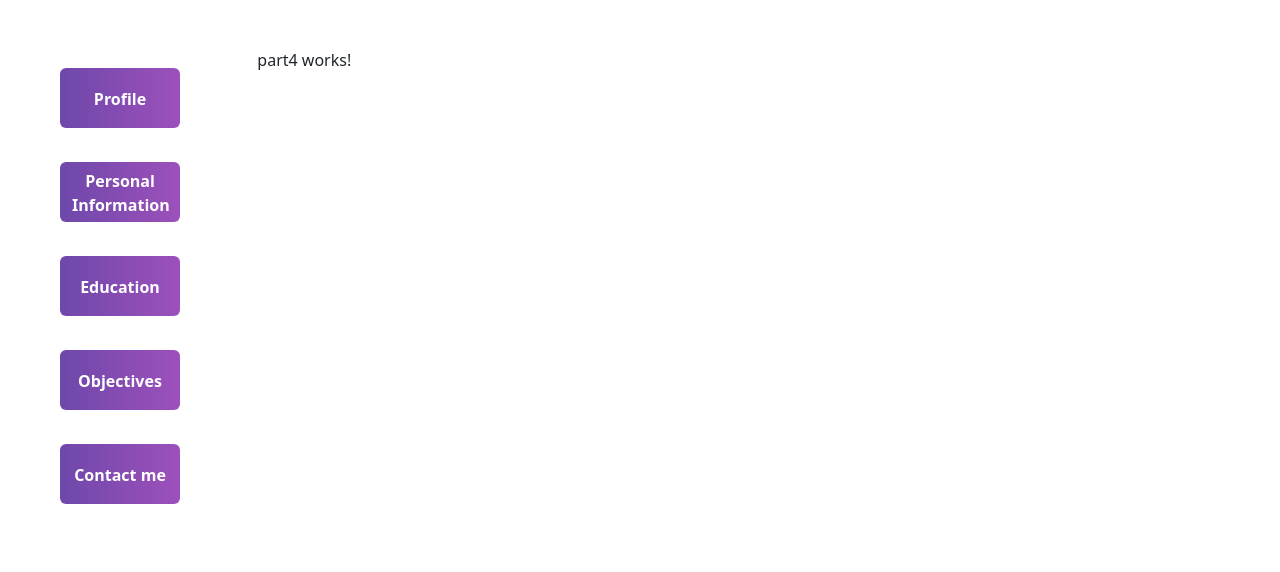
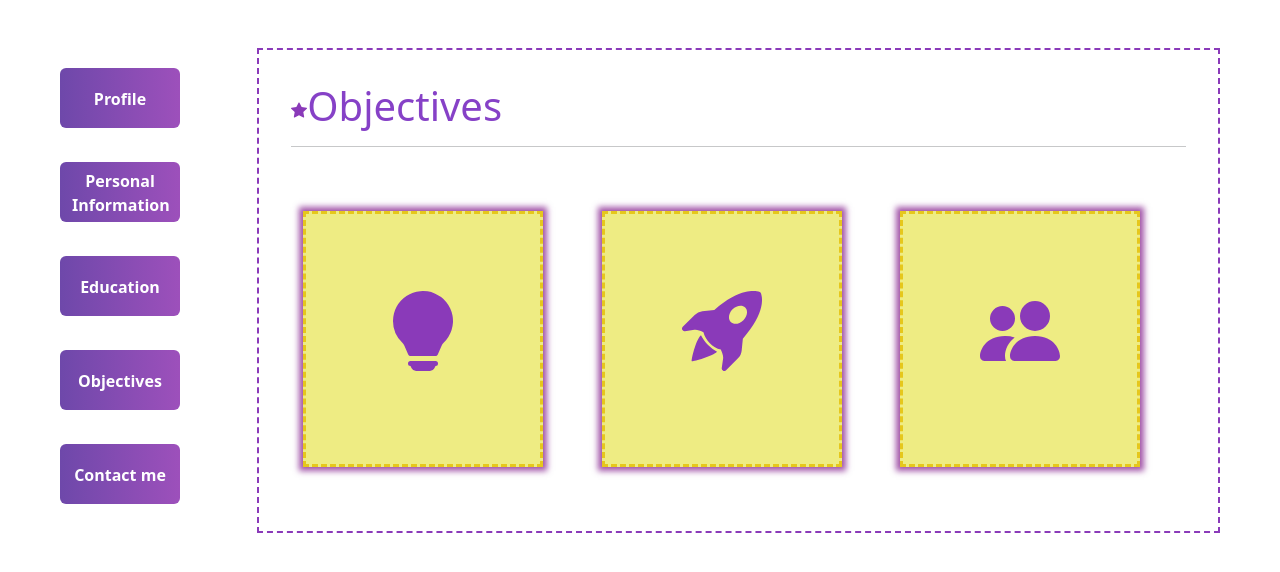
Before and after one commit to NajhelyBS/Angular_sesion12_taller-2, an Angular app: page /objective in a window 1280 px wide. Shown: the top 572 px of the page. Built offline with nearby package versions, Linux system fonts and the light colour scheme.

Commit message:
project were created

```diff
--- a/src/app/body/part1/part1.component.html
+++ b/src/app/body/part1/part1.component.html
@@ -2,7 +2,11 @@
 
   <!-- Tittle + two var  -->
 
-  <h1>Hi! <span> ✧ </span> I am {{Nombre}}  {{Apellido}} <span> ✧</span></h1>
+  <h1><svg xmlns="http://www.w3.org/2000/svg" width="16" height="16" fill="currentColor" class="bi bi-star-fill"
+      viewBox="0 0 16 16">
+      <path
+        d="M3.612 15.443c-.386.198-.824-.149-.746-.592l.83-4.73L.173 6.765c-.329-.314-.158-.888.283-.95l4.898-.696L7.538.792c.197-.39.73-.39.927 0l2.184 4.327 4.898.696c.441.062.612.636.282.95l-3.522 3.356.83 4.73c.078.443-.36.79-.746.592L8 13.187l-4.389 2.256z" />
+    </svg> Hi! <span> ✧ </span> I am {{Nombre}} {{Apellido}} <span> ✧</span></h1>
 
   <hr>
 
--- a/src/app/body/part3/part3.component.html
+++ b/src/app/body/part3/part3.component.html
@@ -1,6 +1,9 @@
 <body>
-
-<h1>Formación Académica</h1>
+    <h1><svg xmlns="http://www.w3.org/2000/svg" width="16" height="16" fill="currentColor" class="bi bi-star-fill"
+            viewBox="0 0 16 16">
+            <path
+                d="M3.612 15.443c-.386.198-.824-.149-.746-.592l.83-4.73L.173 6.765c-.329-.314-.158-.888.283-.95l4.898-.696L7.538.792c.197-.39.73-.39.927 0l2.184 4.327 4.898.696c.441.062.612.636.282.95l-3.522 3.356.83 4.73c.078.443-.36.79-.746.592L8 13.187l-4.389 2.256z" />
+        </svg>Formación Académica</h1>
 
 <hr>
 
@@ -26,7 +29,9 @@
         </div>
     </div>
     <hr>
-    <h1>Languages</h1>
+    <h1><svg xmlns="http://www.w3.org/2000/svg" width="16" height="16" fill="currentColor" class="bi bi-star-fill" viewBox="0 0 16 16">
+        <path d="M3.612 15.443c-.386.198-.824-.149-.746-.592l.83-4.73L.173 6.765c-.329-.314-.158-.888.283-.95l4.898-.696L7.538.792c.197-.39.73-.39.927 0l2.184 4.327 4.898.696c.441.062.612.636.282.95l-3.522 3.356.83 4.73c.078.443-.36.79-.746.592L8 13.187l-4.389 2.256z"/>
+      </svg>Languages</h1>
     <div class="SkillBar">
         <div id="Skill-English">
           <span class="Skill-Area ">English</span>
--- a/src/app/body/part4/part4.component.css
+++ b/src/app/body/part4/part4.component.css
@@ -0,0 +1,64 @@
+body{
+    border: #8a3ab9 dashed 2px;
+    padding-top: 2em;
+    padding-left: 2em;
+    padding-right: 2em;
+
+
+  }
+
+h1 {
+    color:rgba(98, 9, 182, 0.774);
+  }
+
+
+
+  .page {
+    justify-content: center;
+    align-items: center;
+    border-radius: 20px;
+    width: 15em;
+    height: 16em;
+  }
+
+  .wrapper {
+    position: relative;
+    width: 15em;
+    height: 16em;
+    transform-style: preserve-3d;
+    transition: transform 1s;
+    box-shadow: rgba(119, 7, 129, 0.692) 0px 0px 6px 4px;
+
+  }
+
+  .wrapper:hover {
+    transform: rotateY(180deg);
+  }
+
+  .front,
+  .back {
+    padding: 2em;
+    position: absolute;
+    height: 100%;
+    width: 100%;
+    border: 3px rgb(230, 199, 28) dashed;
+    display: flex;
+    justify-content: center;
+    align-items: center;
+    backface-visibility: hidden;
+    cursor: pointer;
+    font-weight: 560;
+    color: rgb(29, 12, 90);
+  }
+  .front {
+    background-color: #eae864cb;
+  }
+
+  .back {
+    transform: rotateY(180deg);
+    background-color:#8a3ab95d;
+  }
+
+  svg {
+    color: #8a3ab9;
+  }
--- a/src/app/body/part4/part4.component.html
+++ b/src/app/body/part4/part4.component.html
@@ -1 +1,70 @@
-<p>part4 works!</p>
+ <body>
+
+
+ <!--Tittle-->
+
+
+ <h1><svg xmlns="http://www.w3.org/2000/svg" width="16" height="16" fill="currentColor" class="bi bi-star-fill" viewBox="0 0 16 16">
+    <path d="M3.612 15.443c-.386.198-.824-.149-.746-.592l.83-4.73L.173 6.765c-.329-.314-.158-.888.283-.95l4.898-.696L7.538.792c.197-.39.73-.39.927 0l2.184 4.327 4.898.696c.441.062.612.636.282.95l-3.522 3.356.83 4.73c.078.443-.36.79-.746.592L8 13.187l-4.389 2.256z"/>
+  </svg>Objectives</h1>
+<hr>
+
+<main class="container mt-5 pt-3 mb-5 pb-3">
+<div class="row">
+    <div class="col-md-4 " id="card">
+        <div class="page">
+            <div class="wrapper">
+              <div class="front">
+                <p><svg xmlns="http://www.w3.org/2000/svg" width="80" height="80" fill="currentColor" class="bi bi-lightbulb-fill" viewBox="0 0 16 16">
+                    <path d="M2 6a6 6 0 1 1 10.174 4.31c-.203.196-.359.4-.453.619l-.762 1.769A.5.5 0 0 1 10.5 13h-5a.5.5 0 0 1-.46-.302l-.761-1.77a1.964 1.964 0 0 0-.453-.618A5.984 5.984 0 0 1 2 6zm3 8.5a.5.5 0 0 1 .5-.5h5a.5.5 0 0 1 0 1l-.224.447a1 1 0 0 1-.894.553H6.618a1 1 0 0 1-.894-.553L5.5 15a.5.5 0 0 1-.5-.5z"/>
+                  </svg></p>
+              </div>
+              <div class="back">
+                <p>To expand my knowledge of software and web application development techniques and lifecycles</p>
+              </div>
+            </div>
+          </div>
+    </div>
+
+    <div class="col-md-4 "  id="card">
+        <div class="page">
+            <div class="wrapper">
+              <div class="front">
+                <p><svg xmlns="http://www.w3.org/2000/svg" width="80" height="80" fill="currentColor" class="bi bi-rocket-takeoff-fill" viewBox="0 0 16 16">
+                    <path d="M12.17 9.53c2.307-2.592 3.278-4.684 3.641-6.218.21-.887.214-1.58.16-2.065a3.578 3.578 0 0 0-.108-.563 2.22 2.22 0 0 0-.078-.23V.453c-.073-.164-.168-.234-.352-.295a2.35 2.35 0 0 0-.16-.045 3.797 3.797 0 0 0-.57-.093c-.49-.044-1.19-.03-2.08.188-1.536.374-3.618 1.343-6.161 3.604l-2.4.238h-.006a2.552 2.552 0 0 0-1.524.734L.15 7.17a.512.512 0 0 0 .433.868l1.896-.271c.28-.04.592.013.955.132.232.076.437.16.655.248l.203.083c.196.816.66 1.58 1.275 2.195.613.614 1.376 1.08 2.191 1.277l.082.202c.089.218.173.424.249.657.118.363.172.676.132.956l-.271 1.9a.512.512 0 0 0 .867.433l2.382-2.386c.41-.41.668-.949.732-1.526l.24-2.408Zm.11-3.699c-.797.8-1.93.961-2.528.362-.598-.6-.436-1.733.361-2.532.798-.799 1.93-.96 2.528-.361.599.599.437 1.732-.36 2.531Z"/>
+                    <path d="M5.205 10.787a7.632 7.632 0 0 0 1.804 1.352c-1.118 1.007-4.929 2.028-5.054 1.903-.126-.127.737-4.189 1.839-5.18.346.69.837 1.35 1.411 1.925Z"/>
+                  </svg></p>
+              </div>
+              <div class="back" style="display: block;">
+                <p style="margin-top: -18px;">Improve in:</p>
+
+                <ul *ngFor="let value of grupo1">
+                    <li>{{value}}</li>
+                </ul>
+
+              </div>
+            </div>
+          </div>
+
+    </div>
+
+    <div class="col-md-4 "  id="card">
+        <div class="page">
+            <div class="wrapper">
+              <div class="front">
+                <p><svg xmlns="http://www.w3.org/2000/svg" width="80" height="80" fill="currentColor" class="bi bi-people-fill" viewBox="0 0 16 16">
+                    <path d="M7 14s-1 0-1-1 1-4 5-4 5 3 5 4-1 1-1 1H7Zm4-6a3 3 0 1 0 0-6 3 3 0 0 0 0 6Zm-5.784 6A2.238 2.238 0 0 1 5 13c0-1.355.68-2.75 1.936-3.72A6.325 6.325 0 0 0 5 9c-4 0-5 3-5 4s1 1 1 1h4.216ZM4.5 8a2.5 2.5 0 1 0 0-5 2.5 2.5 0 0 0 0 5Z"/>
+                  </svg></p>
+              </div>
+              <div class="back">
+                <p>To be part of a productive team with similar aspirations.
+                </p>
+              </div>
+            </div>
+          </div>
+    </div>
+</div>
+
+</main>
+
+</body>
--- a/src/app/body/part4/part4.component.ts
+++ b/src/app/body/part4/part4.component.ts
@@ -7,4 +7,5 @@ import { Component } from '@angular/core';
 })
 export class Part4Component {
 
+ grupo1 = ["HTML","Javascript","Pyhton","CSS", "Frameworks", ]
 }
```
Also changed, not shown: src/app/body/part2/part2.component.html (+8 -0 lines).
